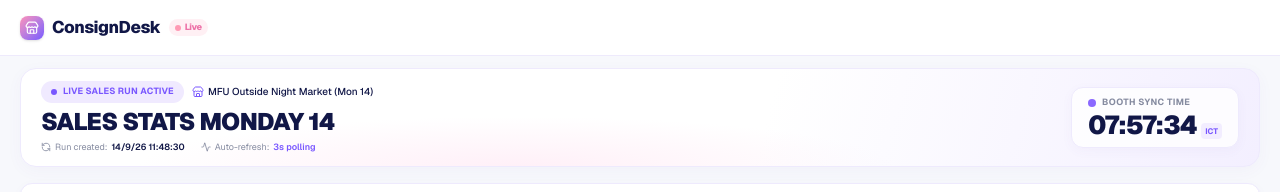
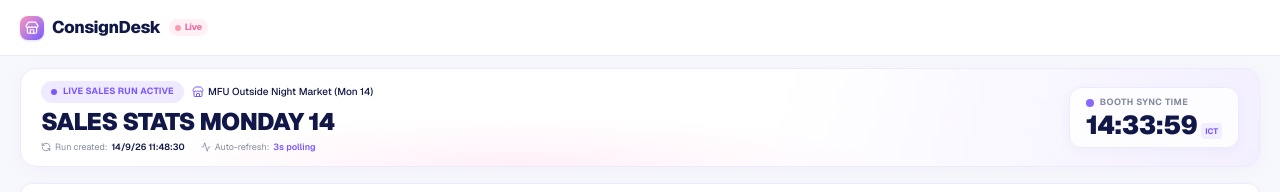
Before and after one commit to 6831503059Piyapat/ArtApp, a Next.js app in the folder frontend/: page /ViewUser/1 in a window 1280 px wide. Shown: the top 192 px of the page. Built offline with nearby package versions, Linux system fonts and the light colour scheme.

Commit message:
add booth synctime function in ViewUser

```diff
--- a/frontend/app/ViewUser/[id]/page.tsx
+++ b/frontend/app/ViewUser/[id]/page.tsx
@@ -1,7 +1,6 @@
 "use client";
 
 import Link from "next/link";
-import { ArrowRight } from "lucide-react";
 import Footer from "@/app/components/footer";
 import {
   Activity,
@@ -13,10 +12,53 @@ import {
   Share2,
   Star,
   Store,
-  User,
   Zap,
 } from "lucide-react";
+
+import { useEffect, useState } from "react";
+
 const viewerUrl = "https://consigndesk.app/ActBoard/2026";
+
+const BoothSyncTime = () => {
+  const [time, setTime] = useState("00:00:00");
+  useEffect(() => {
+    const updateTime = () => {
+      const now = new Date();
+      const formatter = new Intl.DateTimeFormat("en-GB", {
+        timeZone: "Asia/Bangkok",
+        hour: "2-digit",
+        minute: "2-digit",
+        second: "2-digit",
+        hour12: false,
+      });
+      setTime(formatter.format(now));
+    };
+
+    updateTime();
+    const interval= setInterval(updateTime, 1000);
+    return () => clearInterval(interval);
+  }, []);
+
+  return (
+    <section>
+      <div className="shrink-0 rounded-xl border border-[#eeeafd] bg-white/80 px-3 py-2 shadow-[0_3px_12px_rgba(93,76,166,0.04)] sm:px-4">
+        <div className="mb-0.5 flex items-center gap-1.5 text-[9px] font-bold uppercase tracking-wider text-[#858ba0]">
+          <span className="h-2 w-2 rounded-full bg-[#8a68ff]" />
+          Booth Sync Time
+        </div>
+        <div className="flex items-baseline gap-1">
+          {/* นำ State ของเวลามาแสดงตรงนี้ */}
+          <span className="text-2xl font-black leading-none tracking-tight sm:text-[26px]">
+            {time}
+          </span>
+          <span className="rounded bg-[#f2edff] px-1 py-0.5 text-[8px] font-bold text-[#7957ff]">
+            ICT
+          </span>
+        </div>
+      </div>
+    </section>
+  );
+};
 
 const suppliers = [
   {
@@ -122,16 +164,7 @@ export default function ConsignDesk() {
               </span>
             </div>
           </div>
-          <div className="shrink-0 rounded-xl border border-[#eeeafd] bg-white/80 px-3 py-2 shadow-[0_3px_12px_rgba(93,76,166,0.04)] sm:px-4">
-            <div className="mb-0.5 flex items-center gap-1.5 text-[9px] font-bold uppercase tracking-wider text-[#858ba0]">
-              <span className="h-2 w-2 rounded-full bg-[#8a68ff]" />
-              Booth Sync Time
-            </div>
-            <div className="flex items-baseline gap-1">
-              <span className="text-2xl font-black leading-none tracking-tight sm:text-[26px]">07:57:34</span>
-              <span className="rounded bg-[#f2edff] px-1 py-0.5 text-[8px] font-bold text-[#7957ff]">ICT</span>
-            </div>
-          </div>
+          <BoothSyncTime />
         </section>
 
         <section className="flex min-h-12 items-center justify-between gap-3 rounded-xl border border-[#eeeafd] bg-white px-3 py-2 shadow-[0_3px_12px_rgba(93,76,166,0.03)] sm:px-4">
```
